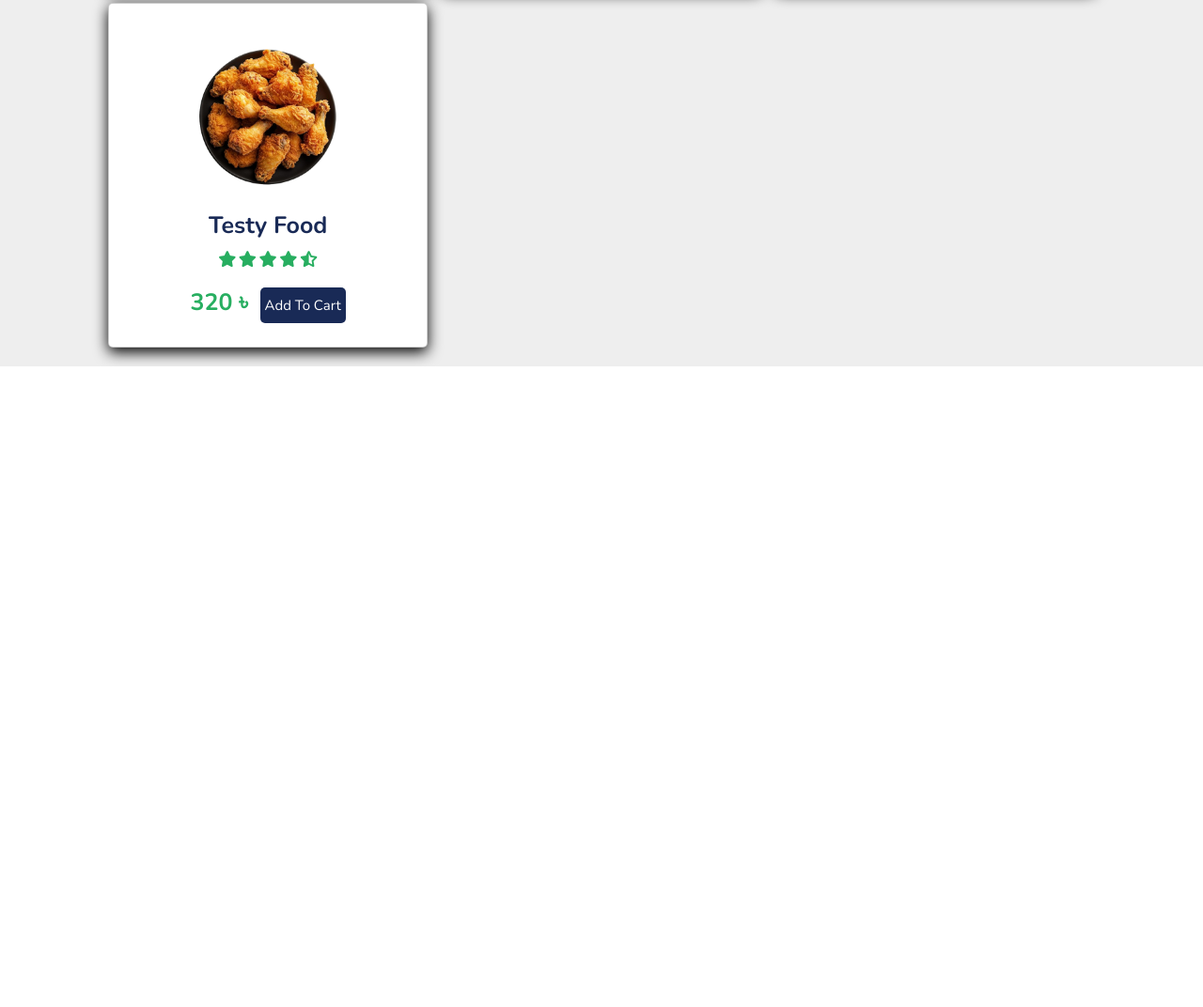
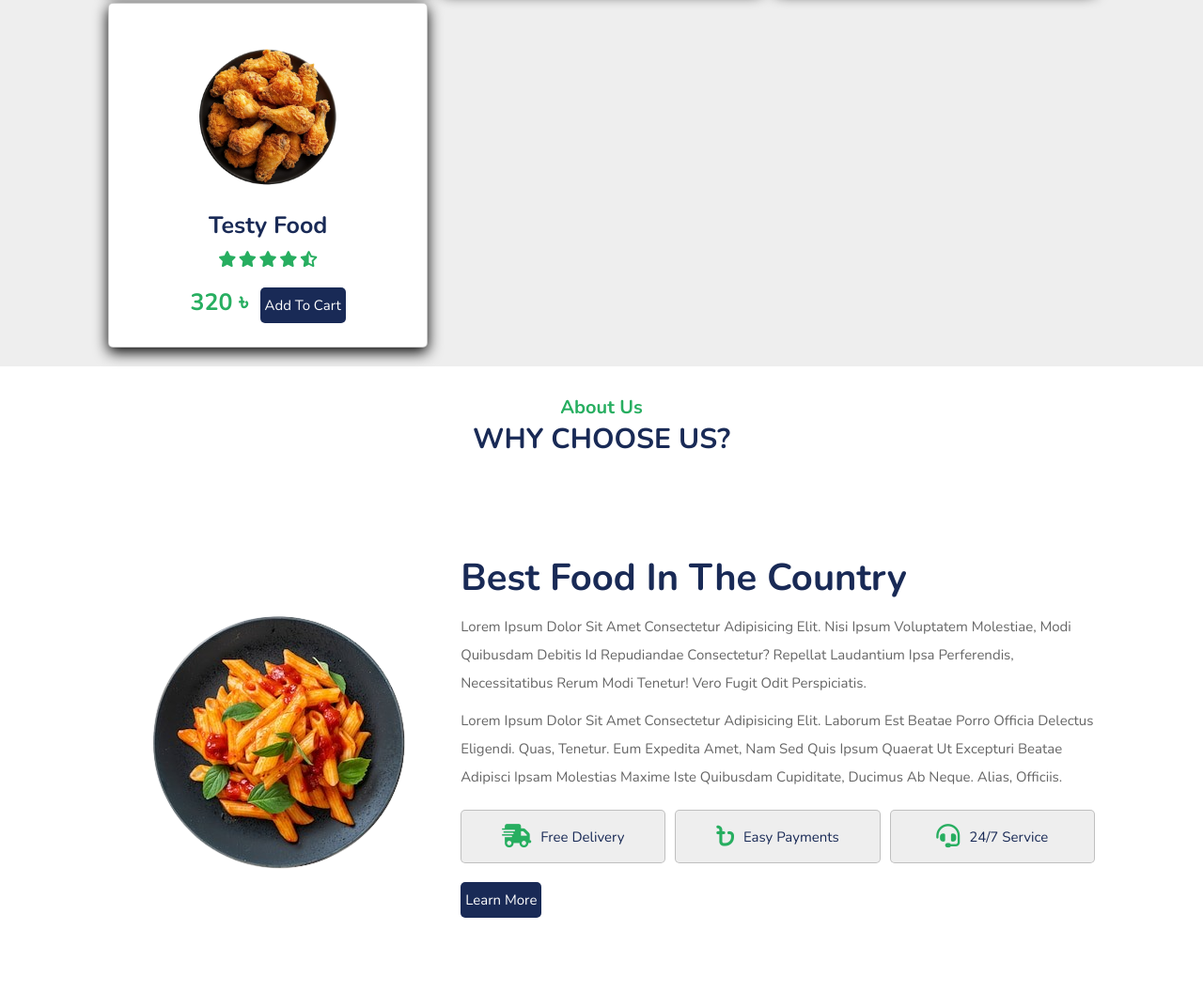
Before and after one commit to souravhasan001/Restaurant_Website, a plain HTML site: page index.html in a window 1280 px wide. Shown: the part 1900-2972 px from the top of the page at 94% size. Before the commit the page ends 2290 px from the top, so only its background shows below. Drawn offline with nearby package versions, Linux system fonts and the light colour scheme.

Commit message:
About complete

```diff
--- a/index.html
+++ b/index.html
@@ -38,6 +38,7 @@
         <i class="fas fa-times" id="close"></i>
     </form>
 
+<!--Home Section start-->
 
     <section class="home" id="home">
 
@@ -102,8 +103,9 @@
         </div>
 
     </section>
+<!--Home Section end-->
 
-
+<!--Dishes Section start-->
 
     <section class="dishes" id="dishes">
 
@@ -269,13 +271,44 @@
                 <a href="#" class="btn">Add to cart</a>
             </div>
         </div>
+    </section>
+<!--Dishes Section end-->
 
+<!--About Section start-->
 
+    <section class="about" id="about">
+        <h3 class="sub-heading">About Us</h3>
+        <h1 class="heading">Why choose us?</h1>
+
+        <div class="row">
+            <div class="img">
+                <img src="images/penne-pasta-tomato-sauce_1339-81310-removebg-preview.png" alt="">
+            </div>
+            <div class="content">
+                <h3>Best food in the country</h3>
+                <p>Lorem ipsum dolor sit amet consectetur adipisicing elit. Nisi ipsum voluptatem molestiae, modi quibusdam debitis id repudiandae consectetur? Repellat laudantium ipsa perferendis, necessitatibus rerum modi tenetur! Vero fugit odit perspiciatis.</p>
+                <p>Lorem ipsum dolor sit amet consectetur adipisicing elit. Laborum est beatae porro officia delectus eligendi. Quas, tenetur. Eum expedita amet, nam sed quis ipsum quaerat ut excepturi beatae adipisci ipsam molestias maxime iste quibusdam cupiditate, ducimus ab neque. Alias, officiis.</p>
+                <div class="icons-container">
+                    <div class="icons">
+                        <i class="fas fa-shipping-fast"></i>
+                        <span>Free Delivery</span>
+                    </div>
+
+                    <div class="icons">
+                        <i class="fa-solid fa-bangladeshi-taka-sign"></i>
+                        <span> Easy payments</span>
+                    </div>
+                    <div class="icons">
+                        <i class="fas fa-headset"></i>
+                        <span>24/7 Service <span>
+                    </div>
+                </div>
+                <a href="#"class="btn">Learn More</a>
+            </div>
+        </div>
     </section>
 
-
-
-
+<!--About Section end-->
 
 
 
--- a/styles.css
+++ b/styles.css
@@ -243,6 +243,14 @@ header .icons #menu-bars{
     max-width: 38rem;
 }
 
+.box-container {
+    display: flex;
+    flex-wrap: wrap;
+    justify-content: center;
+    padding: 10px;
+}
+
+
 
 
 .dishes .box-containar .box{
@@ -318,30 +326,78 @@ header .icons #menu-bars{
     margin-right: 1rem;
     font-size: 2.5rem;
 }
+.about .row{
+    display: flex;
+    flex-wrap: wrap;
+    gap: 1.5rem;
+    align-items: center;
+}
+
+.about .row .image{
+    flex: 1 1 45rem;
+}
+.about .row .imag img {
+    width: 100%;
+    max-width: 600px; /* Increase as needed */
+    height: auto;
+}
+
+.about .row .content{
+    flex: 1 1 45rem;
+}
+
+.about .row .content h3{
+    color: var(--black);
+    font-size: 4rem;
+    padding: .5rem 0;
+}
+
+.about .row .content p{
+    color: var(--light-color);
+    font-size: 1.5rem;
+    padding: .5rem 0;
+    line-height: 2;
+}
+
+.about .row .content .icons-container{
+    display: flex;
+    gap: 1rem;
+    flex-wrap: wrap;
+    padding: 1rem 0;
+    margin-top: .5rem;
+}
+
+.about .row .content .icons-container .icons{
+    background: #eee;
+    border-radius: .5rem;
+    border: .1rem solid rgba(0,0,0,.2);
+    display: flex;
+    align-items: center;
+    justify-content: center;
+    gap: 1rem;
+    flex: 1 1 17rem;
+    padding: 1.5rem 1rem;
+}
+.about .row .content .icons-container .icons i{
+    font-size: 2.5rem;
+    color: var(--green);
+
+}
+
+.about .row .content .icons-container .icons span{
+    font-size: 1.5rem;
+    color: var(--black);
+
+}
+
+@media (max-width: 480px) {
+    .about .row .image img {
+        max-height: 300px;
+    }
+}
 
 
 
-
-
-
-
-
-
-
-
-
-
-
-
-@media(max-width:991px){
-    html{
-        font-size: 55%;
-
-    }
-    header{
-        padding: 1rem 2rem;
-    }
-}
 
 @media(max-width:768px){
 
@@ -381,8 +437,9 @@ header .icons #menu-bars{
         font-size: 5rem;
     }
 
-
-
+    .about .row .image img {
+        max-height: 600px;
+    }
 }
 
 @media(max-width:991px){
@@ -398,8 +455,4 @@ header .icons #menu-bars{
         padding: 2rem;
     }
 
-    .dishes .box-containar .box img{
-        height: auto;
-        width: 100%;
-    }
 }
```
